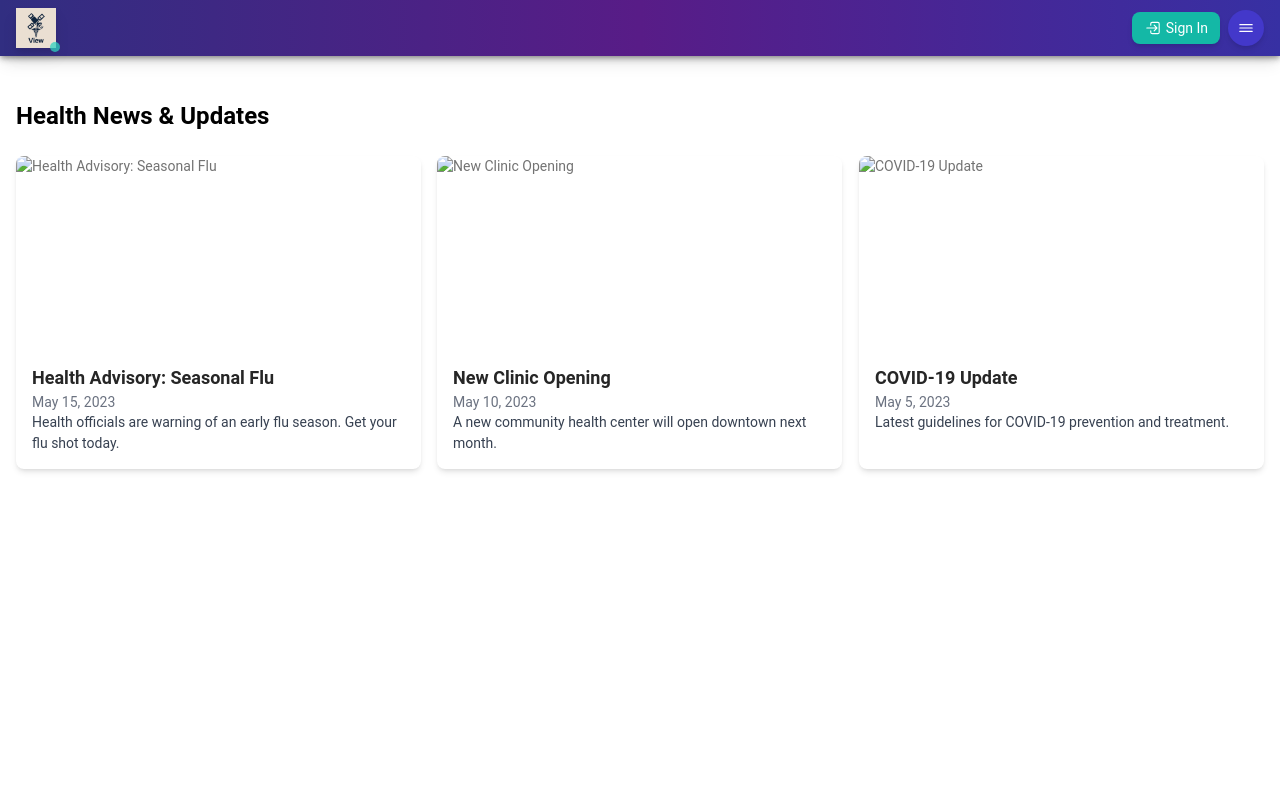
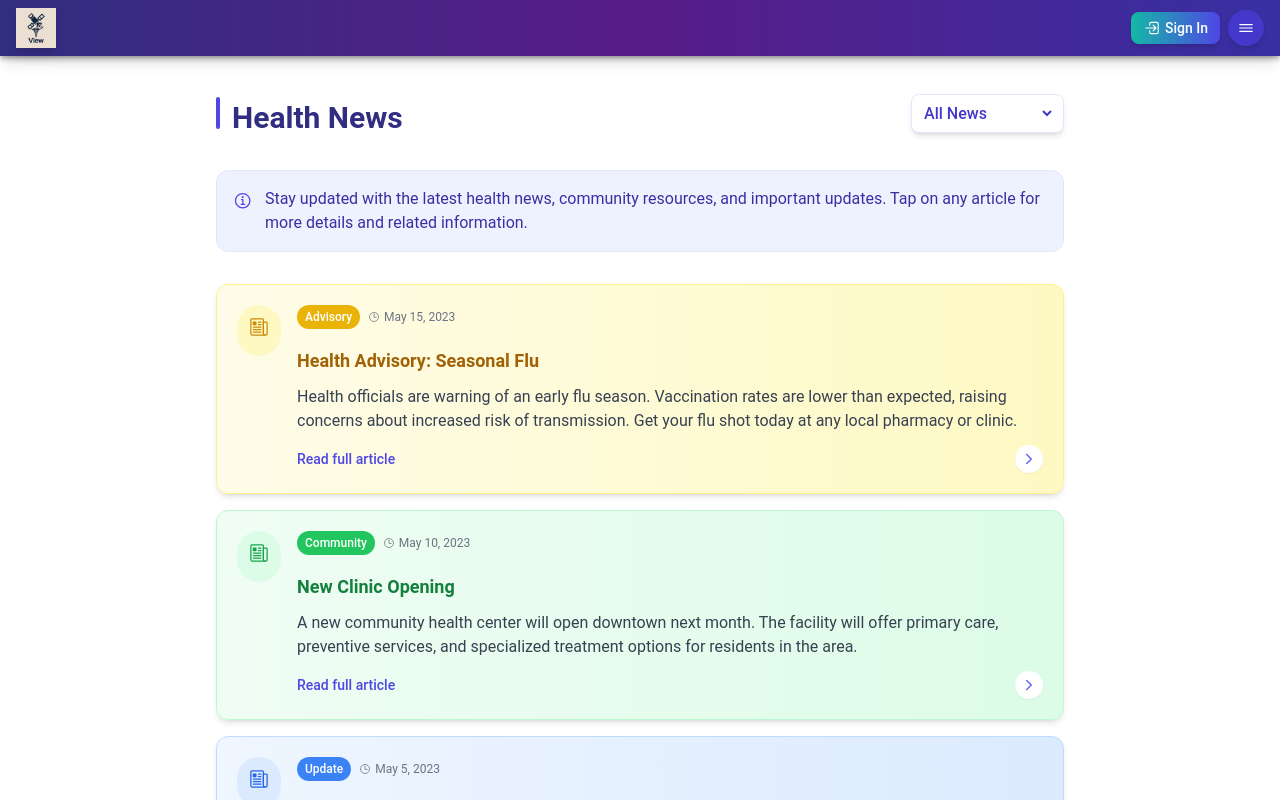
Before and after one commit to DimitarDevP/aiha-frontend, a React (Vite) app: page /NewsCard in a window 1280 px wide. Built offline with nearby package versions, Linux system fonts and the light colour scheme.

Commit message:
Added new style for NewsCard and fixed other style problems

```diff
--- a/src/App.tsx
+++ b/src/App.tsx
@@ -32,7 +32,6 @@ import Wrapper from './components/Wrapper';
 import UserInfo from './components/User/UserInfo';
 import BeAware from './components/BeAware/BeAware';
 import Home from './components/Home/Home';
-import { home, chatbubbles, alertCircle, person } from 'ionicons/icons';
 import NewsCard from './components/NewsCard/NewsCard';
 
 // Define RootState type
--- a/src/components/Navigation/NavigationView.tsx
+++ b/src/components/Navigation/NavigationView.tsx
@@ -21,7 +21,6 @@ function NavigationView() {
       return 'Register';
     }
 
-    // Return empty for Home ('/' or '/Home') and other routes
     return '';
   };
 
@@ -30,14 +29,11 @@ function NavigationView() {
   return (
     <div className="flex justify-between items-center px-4 py-2 bg-gradient-to-r from-indigo-900 via-purple-900 to-indigo-800 shadow-lg z-[100000] text-white">
       <div className="flex items-center gap-2">
-        <div className="relative">
-          <img
-            src="static/logo.png"
-            alt="App Logo"
-            className="h-10 filter drop-shadow-lg"
-          />
-          <div className="absolute -bottom-1 -right-1 w-2.5 h-2.5 bg-teal-400 rounded-full animate-pulse"></div>
-        </div>
+        <img
+          src="static/logo.png"
+          alt="App Logo"
+          className="h-10 filter drop-shadow-lg"
+        />
         {pageTitle && (
           <div className="flex flex-col">
             <span className="text-xs text-indigo-200 uppercase tracking-wider font-light">
--- a/src/components/NewsCard/NewsCard.tsx
+++ b/src/components/NewsCard/NewsCard.tsx
@@ -1,12 +1,19 @@
-import { IonCard, IonCardContent, IonCardHeader, IonCardTitle, IonImg } from '@ionic/react';
-import './NewsCard.css';
+import React from 'react';
+import { IonIcon } from '@ionic/react';
+import {
+  timeOutline,
+  chevronForwardOutline,
+  newspaperOutline,
+  informationCircleOutline
+} from 'ionicons/icons';
 
 interface NewsItem {
   id: number;
   title: string;
   summary: string;
-  imageUrl: string;
+  imageUrl?: string;
   date: string;
+  category?: string;
 }
 
 const NewsCard: React.FC = () => {
@@ -15,45 +22,157 @@ const NewsCard: React.FC = () => {
     {
       id: 1,
       title: 'Health Advisory: Seasonal Flu',
-      summary: 'Health officials are warning of an early flu season. Get your flu shot today.',
+      summary: 'Health officials are warning of an early flu season. Vaccination rates are lower than expected, raising concerns about increased risk of transmission. Get your flu shot today at any local pharmacy or clinic.',
       imageUrl: '',
-      date: 'May 15, 2023'
+      date: 'May 15, 2023',
+      category: 'Advisory'
     },
     {
       id: 2,
       title: 'New Clinic Opening',
-      summary: 'A new community health center will open downtown next month.',
+      summary: 'A new community health center will open downtown next month. The facility will offer primary care, preventive services, and specialized treatment options for residents in the area.',
       imageUrl: '',
-      date: 'May 10, 2023'
+      date: 'May 10, 2023',
+      category: 'Community'
     },
     {
       id: 3,
       title: 'COVID-19 Update',
-      summary: 'Latest guidelines for COVID-19 prevention and treatment.',
+      summary: 'Latest guidelines for COVID-19 prevention and treatment have been released. Health officials recommend staying updated with boosters and continuing hygiene practices during peak respiratory illness seasons.',
       imageUrl: '',
-      date: 'May 5, 2023'
+      date: 'May 5, 2023',
+      category: 'Update'
     }
   ];
 
+  const getCategoryColor = (category?: string) => {
+    switch (category?.toLowerCase()) {
+      case 'advisory':
+        return {
+          bg: 'bg-gradient-to-r from-yellow-50 to-yellow-100',
+          border: 'border-yellow-200',
+          text: 'text-yellow-700',
+          badge: 'bg-yellow-500',
+          icon: 'bg-yellow-100 text-yellow-600',
+          hover: 'hover:shadow-yellow-200'
+        };
+      case 'update':
+        return {
+          bg: 'bg-gradient-to-r from-blue-50 to-blue-100',
+          border: 'border-blue-200',
+          text: 'text-blue-700',
+          badge: 'bg-blue-500',
+          icon: 'bg-blue-100 text-blue-600',
+          hover: 'hover:shadow-blue-200'
+        };
+      case 'alert':
+        return {
+          bg: 'bg-gradient-to-r from-red-50 to-red-100',
+          border: 'border-red-200',
+          text: 'text-red-700',
+          badge: 'bg-red-500',
+          icon: 'bg-red-100 text-red-600',
+          hover: 'hover:shadow-red-200'
+        };
+      case 'community':
+        return {
+          bg: 'bg-gradient-to-r from-green-50 to-green-100',
+          border: 'border-green-200',
+          text: 'text-green-700',
+          badge: 'bg-green-500',
+          icon: 'bg-green-100 text-green-600',
+          hover: 'hover:shadow-green-200'
+        };
+      default:
+        return {
+          bg: 'bg-gradient-to-r from-indigo-50 to-indigo-100',
+          border: 'border-indigo-200',
+          text: 'text-indigo-700',
+          badge: 'bg-indigo-500',
+          icon: 'bg-indigo-100 text-indigo-600',
+          hover: 'hover:shadow-indigo-200'
+        };
+    }
+  };
+
   return (
-    <main className="container mx-auto px-4 py-6">
-      <h1 className="text-2xl font-bold mb-6">Health News & Updates</h1>
+    <div className="max-w-4xl mx-auto p-6 mb-8">
+      <div className="mb-8">
+        <div className="flex flex-col sm:flex-row justify-between items-start sm:items-center mb-6">
+          <div className="flex items-center space-x-3 mb-4 sm:mb-0">
+            <div className="h-8 w-1 bg-indigo-600 rounded-full"></div>
+            <h1 className="text-2xl md:text-3xl font-bold text-indigo-900">Health News</h1>
+          </div>
 
-      <div className="grid gap-4 md:grid-cols-2 lg:grid-cols-3">
-        {newsItems.map((item) => (
-          <IonCard key={item.id} className="rounded-lg overflow-hidden shadow-md">
-            <IonImg src={item.imageUrl} alt={item.title} className="h-48 object-cover" />
-            <IonCardHeader>
-              <IonCardTitle className="text-lg font-semibold">{item.title}</IonCardTitle>
-              <p className="text-sm text-gray-500">{item.date}</p>
-            </IonCardHeader>
-            <IonCardContent>
-              <p className="text-gray-700">{item.summary}</p>
-            </IonCardContent>
-          </IonCard>
-        ))}
+          <div className="flex items-center space-x-2 bg-white p-2 rounded-lg shadow-md border border-indigo-100">
+            <select
+              className="bg-transparent border-none text-indigo-700 font-medium focus:outline-none pr-8"
+              defaultValue="all"
+            >
+              <option value="all">All News</option>
+              <option value="advisory">Advisories</option>
+              <option value="update">Updates</option>
+              <option value="community">Community</option>
+              <option value="alert">Alerts</option>
+            </select>
+          </div>
+        </div>
+
+        <div className="bg-indigo-50 p-4 rounded-xl border border-indigo-100 flex items-start space-x-3">
+          <div className="text-indigo-600 mt-1">
+            <IonIcon icon={informationCircleOutline} className="text-xl" />
+          </div>
+          <div>
+            <p className="text-indigo-800">
+              Stay updated with the latest health news, community resources, and important updates.
+              Tap on any article for more details and related information.
+            </p>
+          </div>
+        </div>
       </div>
-    </main>
+
+      <div className="space-y-4">
+        {newsItems.map((item) => {
+          const colors = getCategoryColor(item.category);
+
+          return (
+            <div
+              key={item.id}
+              className={`${colors.bg} border ${colors.border} p-5 rounded-xl shadow-md cursor-pointer hover:shadow-lg ${colors.hover} transition-all duration-300 transform hover:scale-[1.01] flex items-start`}
+            >
+              <div className={`${colors.icon} p-3 rounded-full mr-4 flex-shrink-0`}>
+                <IonIcon icon={newspaperOutline} className="text-xl" />
+              </div>
+
+              <div className="flex-grow">
+                <div className="flex flex-wrap items-center gap-2 mb-1">
+                  {item.category && (
+                    <span className={`${colors.badge} text-white text-xs font-medium py-1 px-2 rounded-full`}>
+                      {item.category}
+                    </span>
+                  )}
+
+                  <span className="flex items-center text-xs text-gray-500">
+                    <IonIcon icon={timeOutline} className="mr-1" />
+                    {item.date}
+                  </span>
+                </div>
+
+                <h2 className={`font-bold text-lg ${colors.text}`}>{item.title}</h2>
+                <p className="text-gray-700 my-2">{item.summary}</p>
+
+                <div className="flex justify-between items-center mt-3">
+                  <p className="text-sm text-indigo-600 font-medium">Read full article</p>
+                  <div className="w-7 h-7 rounded-full bg-white shadow-sm flex items-center justify-center">
+                    <IonIcon icon={chevronForwardOutline} className="text-indigo-500" />
+                  </div>
+                </div>
+              </div>
+            </div>
+          );
+        })}
+      </div>
+    </div>
   );
 };
 
--- a/src/components/User/User.tsx
+++ b/src/components/User/User.tsx
@@ -4,10 +4,10 @@ import { useSelector, useDispatch } from 'react-redux';
 import { RootState } from '../../store';
 import { manualLogout } from '../../redux/userAuth/userAuthSlice';
 import {
-  personCircleOutline,
+  personOutline,
   logOutOutline,
   homeOutline,
-  personOutline,
+  personCircleOutline,
   pulseOutline,
   menuOutline,
   chatbubbleOutline,
@@ -40,7 +40,7 @@ function User() {
         <>
           <button
             onClick={() => history.push('/login')}
-            className="flex items-center space-x-1 bg-teal-500 hover:bg-teal-400 text-white px-3 py-1.5 rounded-lg shadow-md transition-all duration-200 text-sm"
+            className="flex items-center space-x-1 bg-gradient-to-r from-teal-500 to-indigo-600 hover:from-teal-400 hover:to-indigo-500 text-white px-3 py-1.5 rounded-lg shadow-md transition-all duration-200 text-sm font-medium"
           >
             <IonIcon icon={logInOutline} className="text-lg" />
             <span>Sign In</span>
@@ -48,27 +48,48 @@ function User() {
 
           <button
             onClick={toggleMenu}
-            className="w-9 h-9 bg-indigo-700 hover:bg-indigo-600 rounded-full flex items-center justify-center transition-all duration-200 shadow-md text-white"
+            className="w-9 h-9 bg-indigo-700 hover:bg-indigo-600 rounded-full flex items-center justify-center transition-all duration-200 shadow-md text-white relative"
           >
             <IonIcon icon={menuOutline} className="text-lg" />
+            {isAuthenticated && (
+              <div className="absolute -top-1 -right-1 w-3 h-3 bg-teal-400 rounded-full animate-pulse ring-2 ring-white"></div>
+            )}
           </button>
         </>
       )}
 
       {isAuthenticated && (
-        <div
-          onClick={toggleMenu}
-          className="w-9 h-9 bg-gradient-to-br from-teal-400 to-indigo-500 text-white rounded-full flex items-center justify-center cursor-pointer hover:shadow-md transition-all duration-200 border border-white"
-        >
-          <IonIcon icon={personCircleOutline} className="text-lg" />
+        <div className="relative">
+          <button
+            onClick={toggleMenu}
+            className="w-9 h-9 bg-gradient-to-br from-teal-400 to-indigo-500 text-white rounded-full flex items-center justify-center cursor-pointer hover:shadow-md transition-all duration-200 border border-white/20 focus:outline-none focus:ring-2 focus:ring-offset-2 focus:ring-indigo-500"
+          >
+            {userName ? (
+              <span className="font-medium text-sm">
+                {userName.charAt(0).toUpperCase()}
+              </span>
+            ) : (
+              <IonIcon
+                icon={personOutline}
+                className="text-lg"
+                aria-hidden="true"
+              />
+            )}
+          </button>
+          {isAuthenticated && (
+            <div className="absolute -top-1 -right-1 w-3 h-3 bg-teal-400 rounded-full animate-pulse ring-2 ring-white"></div>
+          )}
         </div>
       )}
 
       {isOpen && (
-        <div className="absolute right-0 top-11 w-56 bg-white backdrop-filter backdrop-blur-lg bg-opacity-95 rounded-xl shadow-xl z-[1000] ring-1 ring-indigo-100 focus:outline-none overflow-hidden border border-indigo-100">
+        <div className="absolute right-0 top-11 w-56 bg-white backdrop-filter backdrop-blur-lg bg-opacity-95 rounded-xl shadow-xl z-[1000] ring-1 ring-indigo-100 focus:outline-none overflow-hidden border border-white/20">
           <div className="flex justify-between items-center py-2 px-3 border-b border-indigo-100">
             <h3 className="text-indigo-900 font-medium text-sm">Space Health Navigator</h3>
-            <button onClick={() => setIsOpen(false)} className="text-gray-500 hover:text-indigo-600">
+            <button
+              onClick={() => setIsOpen(false)}
+              className="text-gray-500 hover:text-indigo-600 focus:outline-none"
+            >
               <IonIcon icon={closeOutline} className="text-lg" />
             </button>
           </div>
@@ -97,6 +118,9 @@ function User() {
                   <IonIcon icon={personOutline} className="text-base" />
                 </div>
                 <span>My Profile</span>
+                {isAuthenticated && (
+                  <div className="ml-auto w-2 h-2 bg-teal-400 rounded-full animate-pulse"></div>
+                )}
               </NavLink>
             )}
 
```
Also changed, not shown: src/components/BeAware/Modals/WarningModal.tsx (+2 -9 lines).
